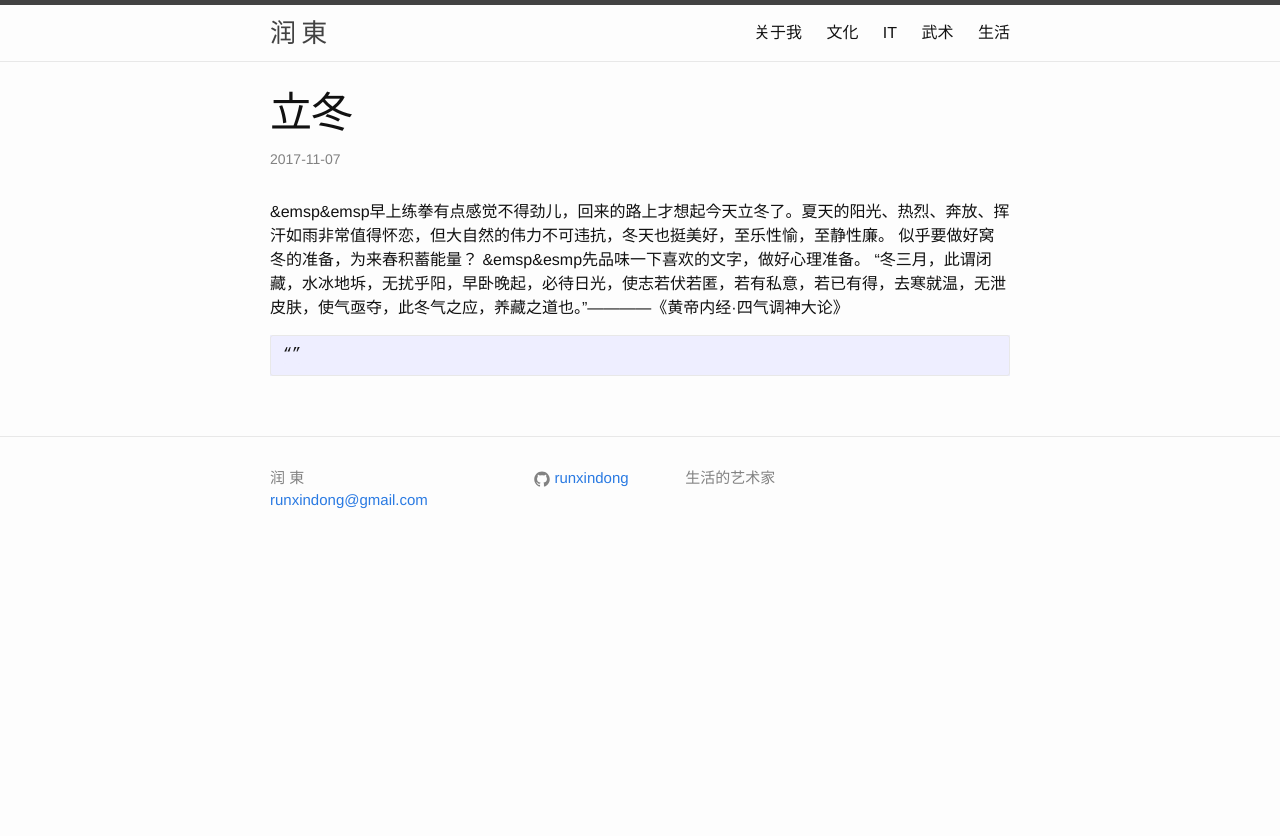
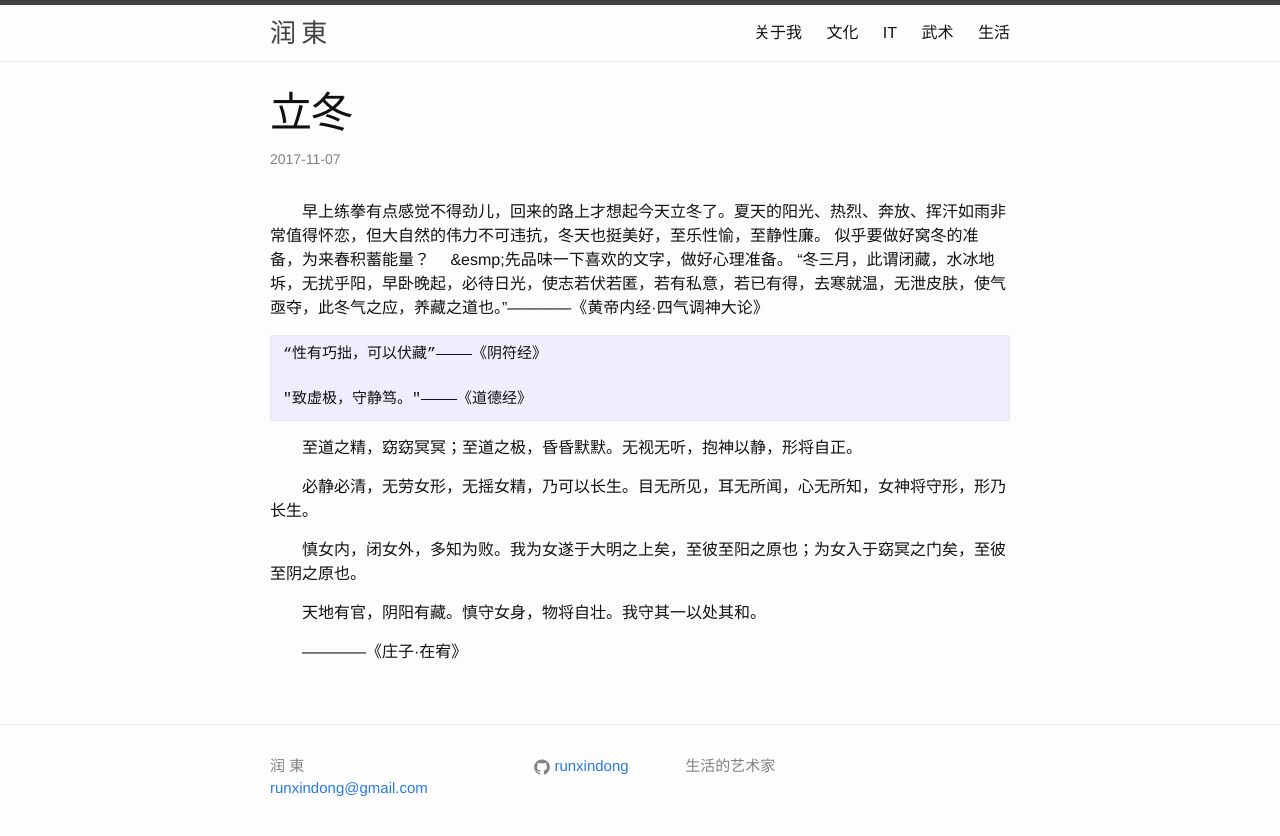
Before and after one commit to runxindong/runxindong.github.io, a Jekyll site: the page built from _posts/life/2017-11-07-dongzhi.md, in a window 1280 px wide. Shown: the top 836 px of the page. Built offline with Jekyll 4.4.1, drawn with Linux system fonts in a browser that asks for light colours; nearby versions of some CDN libraries.

Commit message:
立冬“”

```diff
--- a/_posts/life/2017-11-07-dongzhi.md
+++ b/_posts/life/2017-11-07-dongzhi.md
@@ -5,9 +5,21 @@ categories: "life"
 permalink: /:title.html
 ---
 
-&emsp&emsp早上练拳有点感觉不得劲儿，回来的路上才想起今天立冬了。夏天的阳光、热烈、奔放、挥汗如雨非常值得怀恋，但大自然的伟力不可违抗，冬天也挺美好，至乐性愉，至静性廉。
+&emsp;&emsp;早上练拳有点感觉不得劲儿，回来的路上才想起今天立冬了。夏天的阳光、热烈、奔放、挥汗如雨非常值得怀恋，但大自然的伟力不可违抗，冬天也挺美好，至乐性愉，至静性廉。
 似乎要做好窝冬的准备，为来春积蓄能量？
-&emsp&esmp先品味一下喜欢的文字，做好心理准备。
+&emsp;&esmp;先品味一下喜欢的文字，做好心理准备。
 	“冬三月，此谓闭藏，水冰地坼，无扰乎阳，早卧晚起，必待日光，使志若伏若匿，若有私意，若已有得，去寒就温，无泄皮肤，使气亟夺，此冬气之应，养藏之道也。”————《黄帝内经·四气调神大论》
 
-	“”
+	“性有巧拙，可以伏藏”————《阴符经》
+
+	"致虚极，守静笃。"————《道德经》
+
+&emsp;&emsp;至道之精，窈窈冥冥；至道之极，昏昏默默。无视无听，抱神以静，形将自正。
+
+&emsp;&emsp;必静必清，无劳女形，无摇女精，乃可以长生。目无所见，耳无所闻，心无所知，女神将守形，形乃长生。
+
+&emsp;&emsp;慎女内，闭女外，多知为败。我为女遂于大明之上矣，至彼至阳之原也；为女入于窈冥之门矣，至彼至阴之原也。
+
+&emsp;&emsp;天地有官，阴阳有藏。慎守女身，物将自壮。我守其一以处其和。
+
+&emsp;&emsp;————《庄子·在宥》
```
